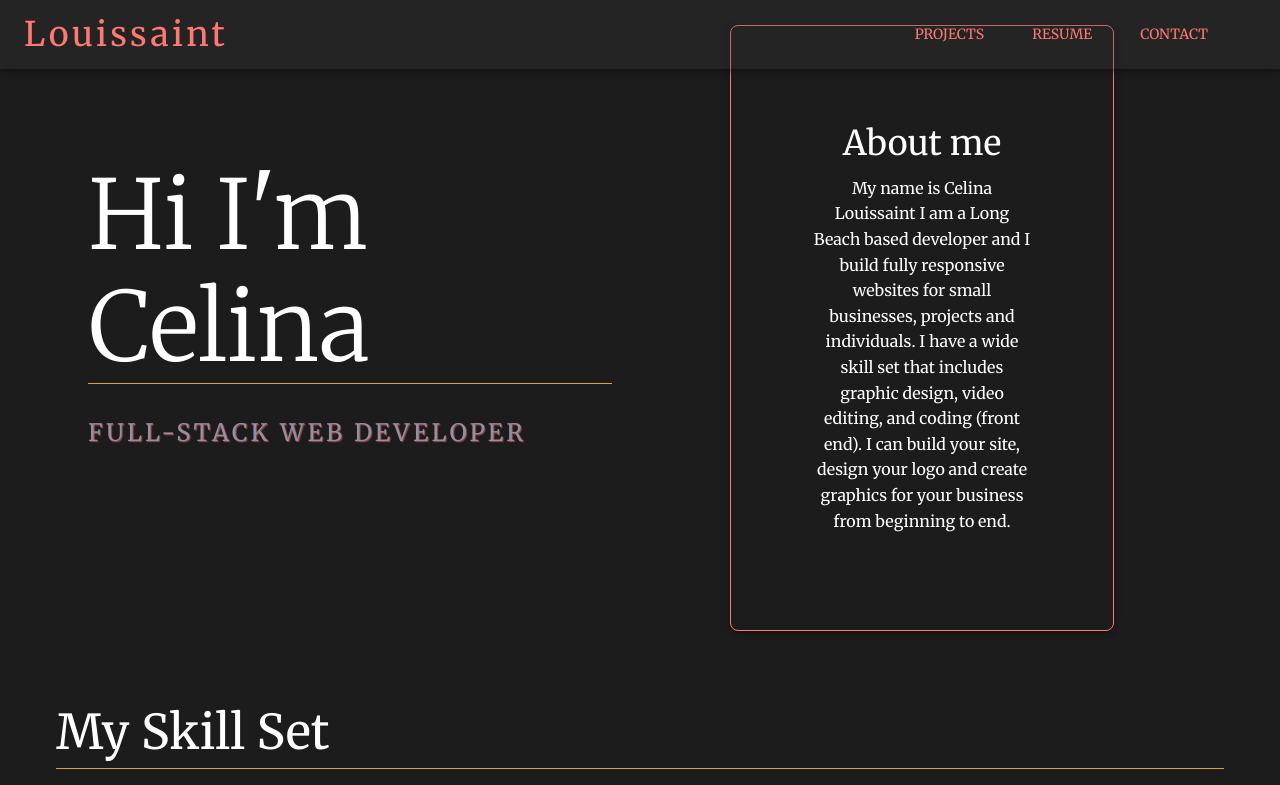
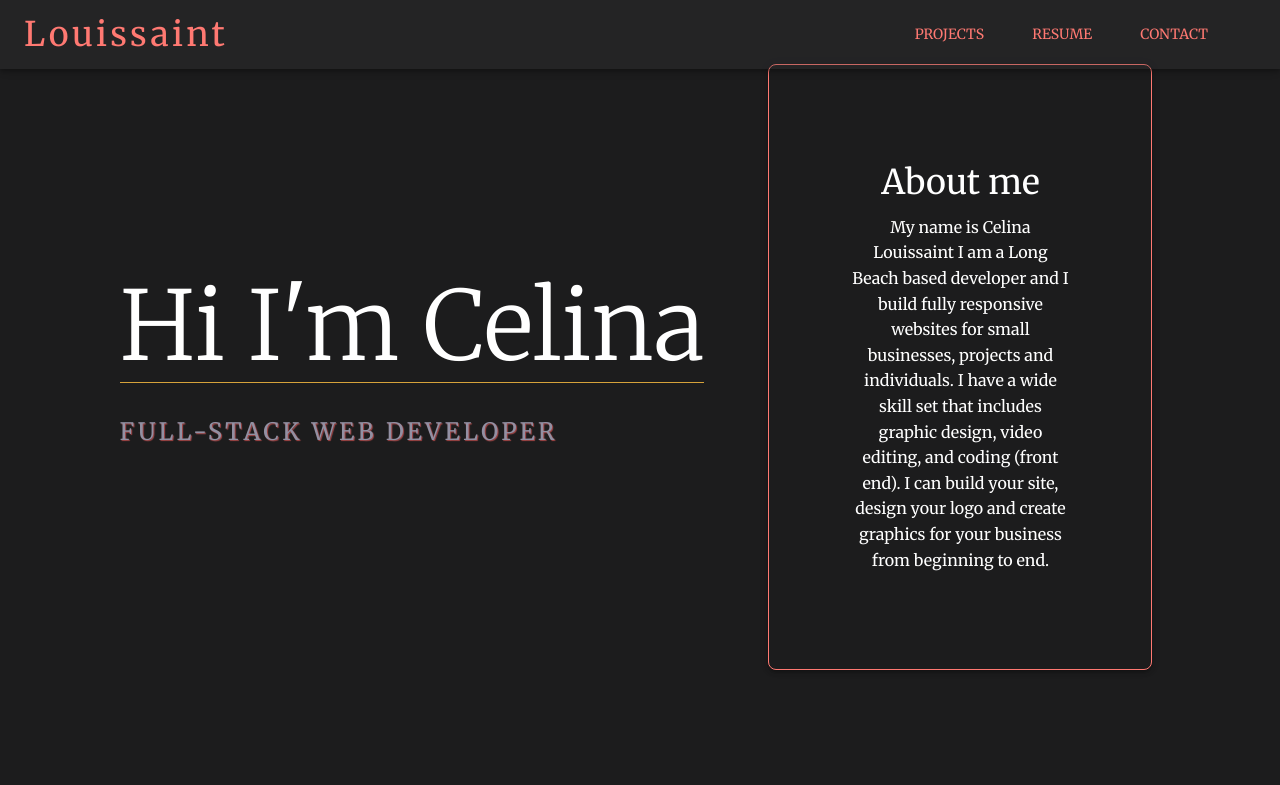
Before and after one commit to celinalou92/louissaint.me, a Next.js app: page / in a window 1280 px wide. Shown: the top 785 px of the page. Built offline with nearby package versions, Linux system fonts and the light colour scheme.

Commit message:
Refactor Hero to Grid

```diff
--- a/app/components/hero/Hero.tsx
+++ b/app/components/hero/Hero.tsx
@@ -1,21 +1,29 @@
 /* eslint-disable react/no-unescaped-entities */
-import { Box, Container, Typography, Stack, Divider } from "@mui/material";
+import { Box, Container, Typography, Stack, Divider, Grid } from "@mui/material";
 import { AboutMe } from "../aboutMe/AboutMe";
 
 
 export const Hero = () => {
+
+    const mobile = { xs: 12, sm: 6, md: 4 };
+    const desktop = { sm: 6, md: 12 };
+
     return (
-        <Box
+        <Grid
+        alignItems="center"
+        justifyContent="center"
+            container
+            columnGap={8}
             sx={{
                 pt: 8,
                 pb: 6,
                 pr: 5,
                 pl: 4,
-                height: "80vh",
-                display: "flex", justifyContent: "center", flexDirection: "row", alignItems: "center"
             }}
         >
-            <Container sx={{ display: "flex", justifyContent: "center", flexDirection: "column" }} >
+            <Grid item
+
+            >
                 <Typography
                     variant="h1"
                     align="left"
@@ -36,17 +44,14 @@ export const Hero = () => {
                 >
                     FULL-STACK WEB DEVELOPER
                 </Typography>
-                <Stack
-                    sx={{ pt: 4 }}
-                    direction="row"
-                    spacing={2}
-                    justifyContent="center"
-                >
-                </Stack>
-            </Container>
-            <Container sx={{ display: "flex", justifyContent: "center", alignItems: "center" }} >
+            </Grid>
+            <Grid
+                item
+
+            >
                 <AboutMe />
-            </Container>
-        </Box>
+            </Grid>
+        </Grid>
+
     );
 };
```
Also changed, not shown: app/components/footer/Footer.tsx (line endings or trailing spaces).
